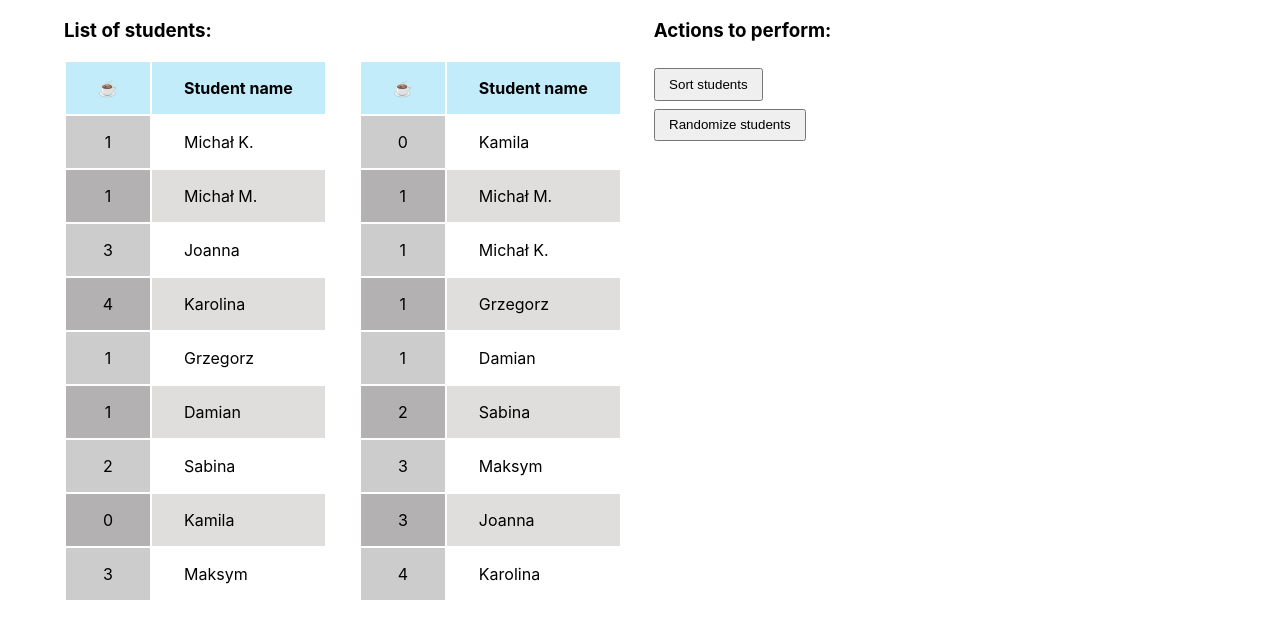
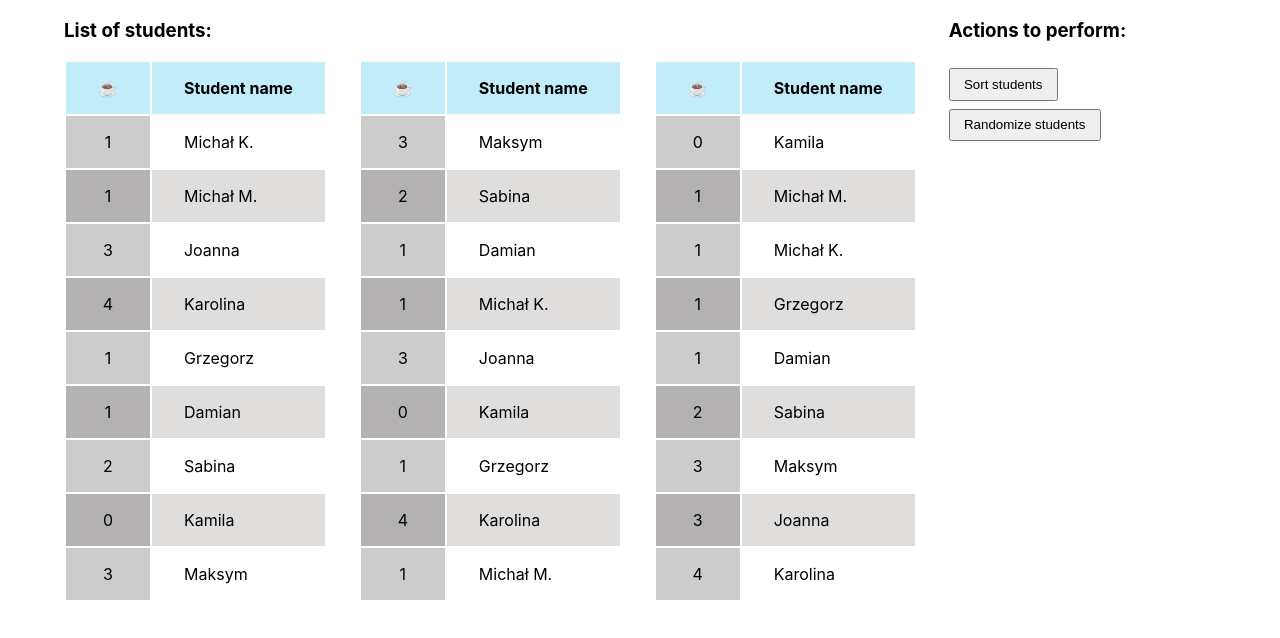
Before and after one commit to argasek/codebrainers-2020-02, a React (Create React App) app: page / in a window 1280 px wide. Shown: the top 638 px of the page. Built offline with nearby package versions, Linux system fonts and the light colour scheme.

Commit message:
Exercise 09 - Add Student and Students model classes; create utilities file, display student lists as result of iterating over array containing multiple student lists.

```diff
--- a/package.json
+++ b/package.json
@@ -15,7 +15,8 @@
 		"patch-package": "^6.1.2",
 		"react": "^16.13.1",
 		"react-dom": "^16.13.1",
-		"react-scripts": "3.4.1"
+		"react-scripts": "3.4.1",
+		"uuid": "^8.1.0"
 	},
 	"scripts": {
 		"start": "react-app-rewired start",
--- a/src/App.jsx
+++ b/src/App.jsx
@@ -3,7 +3,8 @@ import 'App.scss';
 import StudentList from 'components/student-list/StudentList';
 import StudentListRandomizeButton from 'components/student-list-randomize-button/StudentListRandomizeButton';
 import StudentListSortButton from 'components/student-list-sort-button/StudentListSortButton';
-import { codeBrainersStudents, sortStudents } from 'models/Students';
+import Students from 'models/Students';
+import Student from 'models/Student';
 
 function App() {
 
@@ -12,9 +13,28 @@ function App() {
     { key: "name", direction: "desc" },
   ];
 
-  const students = [ ...codeBrainersStudents ];
-  const sortedStudents = sortStudents(codeBrainersStudents, sortCriteria);
+  const students = new Students();
 
+  const specialStudent = new Student('Sabina', 2);
+
+  specialStudent.setComment('Jedna kawka od Michałów i Damiana!');
+
+  students.push(new Student('Michał K.', 1));
+  students.push(new Student('Michał M.', 1));
+  students.push(new Student('Joanna', 3));
+  students.push(new Student('Karolina', 4));
+  students.push(new Student('Grzegorz', 1));
+  students.push(new Student('Damian', 1));
+  students.push(specialStudent);
+  students.push(new Student('Kamila', 0));
+  students.push(new Student('Maksym', 3));
+
+
+  const studentLists = [
+    students.students,
+    students.getShuffledStudents(),
+    students.getSortedStudents(sortCriteria),
+  ];
 
   return (
     <div className="app">
@@ -22,8 +42,14 @@ function App() {
         <div>
           <h3>List of students:</h3>
           <div className="d-flex student-lists-container">
-            <StudentList students={students} />
-            <StudentList students={sortedStudents}/>
+            {
+              studentLists.map((students, index) =>
+                <StudentList
+                  key={index}
+                  students={students}
+                />
+              )
+            }
           </div>
         </div>
         <div className="student-actions">
--- /dev/null
+++ b/src/models/Student.js
@@ -0,0 +1,16 @@
+import { v1 as uuid } from 'uuid';
+
+class Student {
+  constructor(name, coffees) {
+    this.id = uuid();
+    this.name = name;
+    this.coffees = coffees;
+    this.comment = '';
+  }
+
+  setComment(comment) {
+    this.comment = comment;
+  }
+}
+
+export default Student;
--- a/src/models/Students.js
+++ b/src/models/Students.js
@@ -1,59 +1,43 @@
-const codeBrainersStudents = [
-  {
-    id: 1,
-    name: 'Michał K.',
-    coffees: 1
-  },
-  {
-    id: 2,
-    name: 'Michał M.',
-    coffees: 1
-  },
-  {
-    id: 3,
-    name: 'Joanna',
-    coffees: 3
-  },
-  {
-    id: 4,
-    name: 'Karolina',
-    coffees: 4
-  },
-  {
-    id: 5,
-    name: 'Grzegorz',
-    coffees: 1
-  },
-  {
-    id: 6,
-    name: 'Damian',
-    coffees: 1
-  },
-  {
-    id: 7,
-    // Jedna kawka od Michałów i Damiana!
-    name: 'Sabina',
-    coffees: 2
-  },
-  {
-    id: 8,
-    name: 'Kamila',
-    coffees: 0
-  },
-  {
-    id: 9,
-    name: 'Maksym',
-    coffees: 3
+import Student from 'models/Student';
+import { drawRandomIndex } from 'utils';
+
+class Students {
+  constructor() {
+    this.students = [];
   }
 
-];
+  getSortedStudents(criteria) {
+    criteria = Array.isArray(criteria) ? criteria : [];
+    const comparator = ({ key, direction }) => (a, b) => a[key] === b[key] ? 0 : [ a[key] < b[key], direction === "desc" ].map(x => x ? -1 : 1).reduce((p, n) => p * n, 1);
+    const sort = (criteria) => (a, b) => criteria.map(criterion => comparator(criterion)(a, b)).reduce((previous, next) => previous ? previous : next, 0);
+    const students = [ ...this.students ];
+    return students.sort(sort(criteria));
+  }
 
-const comparator = ({ key, direction }) => (a, b) => a[key] === b[key] ? 0 : [ a[key] < b[key], direction === "desc" ].map(x => x ? -1 : 1).reduce((p, n) => p * n, 1);
-const sort = (criteria) => (a, b) => criteria.map(criterion => comparator(criterion)(a, b)).reduce((previous, next) => previous ? previous : next, 0);
-const sortStudents = (items, criteria) => items.sort(sort(criteria));
+  getShuffledStudents() {
+    const shuffledStudents = [];
+
+    let students = [ ...this.students ];
+
+    while (students.length > 0) {
+      const randomIndex = drawRandomIndex(students);
+      const randomStudent = students[randomIndex];
+      shuffledStudents.push(randomStudent);
+      students.splice(randomIndex, 1);
+    }
+
+    return shuffledStudents;
+  }
+
+  /**
+   *
+   * @param {Student} student
+   */
+  push(student) {
+    this.students.push(student);
+  }
+
+}
 
 
-export {
-  codeBrainersStudents,
-  sortStudents,
-};
+export default Students;
--- /dev/null
+++ b/src/utils.js
@@ -0,0 +1,7 @@
+function drawRandomIndex(items) {
+  return Math.floor(Math.random() * items.length);
+}
+
+export {
+  drawRandomIndex
+};
```
Also changed, not shown: 1 other file (tests, documents, lock files or other folders).
